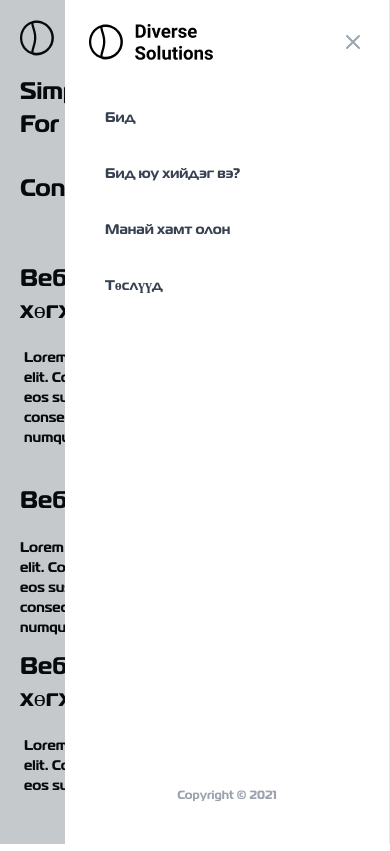
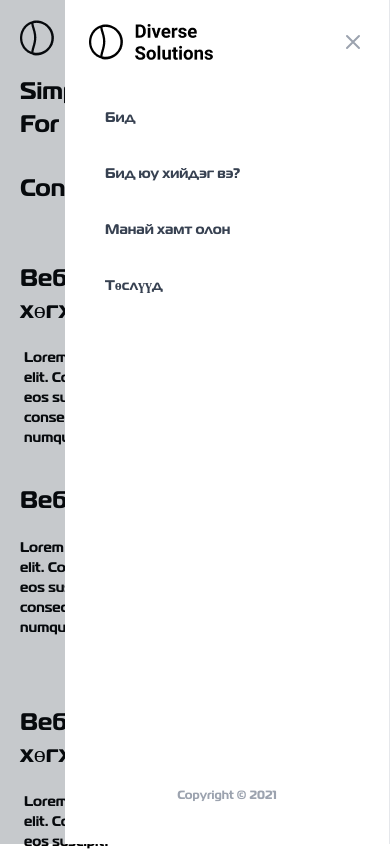
Before and after one commit to Tuvshinbayar1234/DiverseSolutions, a React (Create React App) app: page / in a window 390 px wide. Shown: the top 851 px of the page. Built offline with nearby package versions, Linux system fonts and the light colour scheme.

Commit message:
fixed responsive

```diff
--- a/src/Components/weWork/WeWork.js
+++ b/src/Components/weWork/WeWork.js
@@ -46,7 +46,7 @@ const WeWork = () => {
                     <h1 className='text-2xl w-9/12'>Вебсайт хөгжүүлэлт</h1>
                     <p className=' text-sm w-full py-5'>Lorem ipsum dolor sit amet consectetur, adipisicing elit. Consequuntur, error numquam aperiam ratione eos suscipit? Lorem ipsum dolor sit amet consectetur, adipisicing elit. Consequuntur, error numquam aperiam ratione eos suscipit?</p>
                     </span>
-                    <span class="w-full h-60 flex-col flex justify-center rounded-2xl">
+                    <span class="w-full h-60 mt-14 flex-col flex justify-center rounded-2xl">
                     <h1 className='text-2xl text-left w-3/12'>Вебсайт хөгжүүлэлт</h1>
                         <p className=' text-sm w-full mx-1 py-5'>Lorem ipsum dolor sit amet consectetur, adipisicing elit. Consequuntur, error numquam aperiam ratione eos suscipit?</p>
 
```
